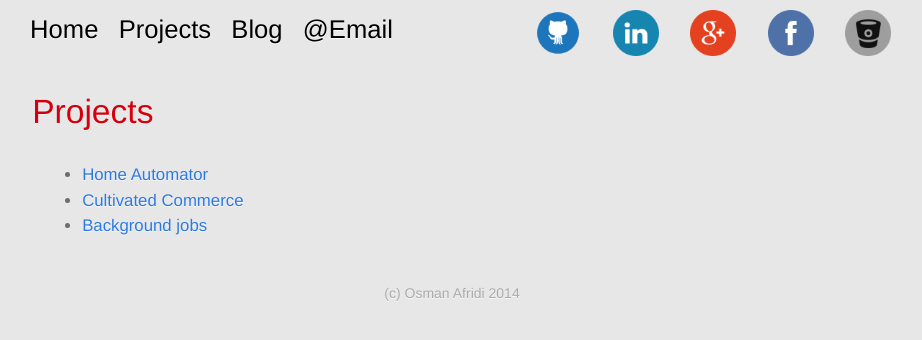
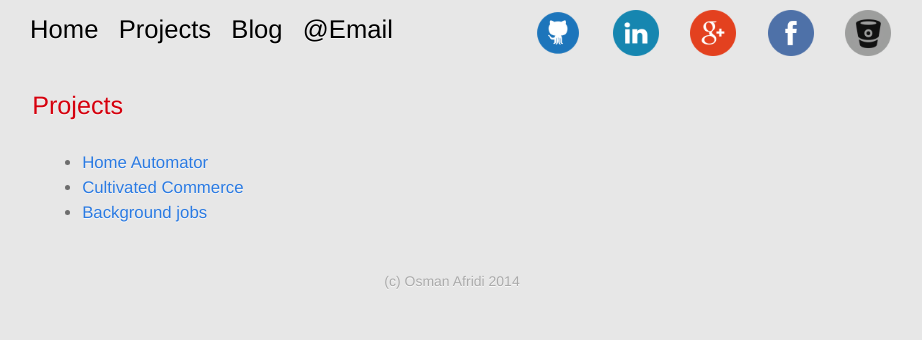
Before and after one commit to oafridi/oafridi.github.io, a Jekyll site: the page built from projects/index.html, in a window 1280 px wide. Shown: the top 340 px of the page, without its empty margins (188-1110 px from the left). Built offline with Jekyll 4.4.1, drawn with Linux system fonts in a browser that asks for light colours.

Commit message:
minor style changes

```diff
--- a/blog-posts/index.html
+++ b/blog-posts/index.html
@@ -2,6 +2,7 @@
 layout: default
 ---
 <div class="about">
+<h2>Blog</h2>
   {% for post in site.posts %}
     <p><small><strong>{{ post.date | date: "%B %e, %Y" }}</strong> </small></p>
     <h3><a href="{{ post.url }}">{{ post.title }}</a></h3>
--- a/projects/index.html
+++ b/projects/index.html
@@ -2,7 +2,7 @@
 layout: default
 ---
 <div class="about">
-  <h1>Projects</h1>
+  <h2>Projects</h2>
 
   <ul>
     <li><a href="https://github.com/oafridi/home_automation">Home Automator</a></li>
```
